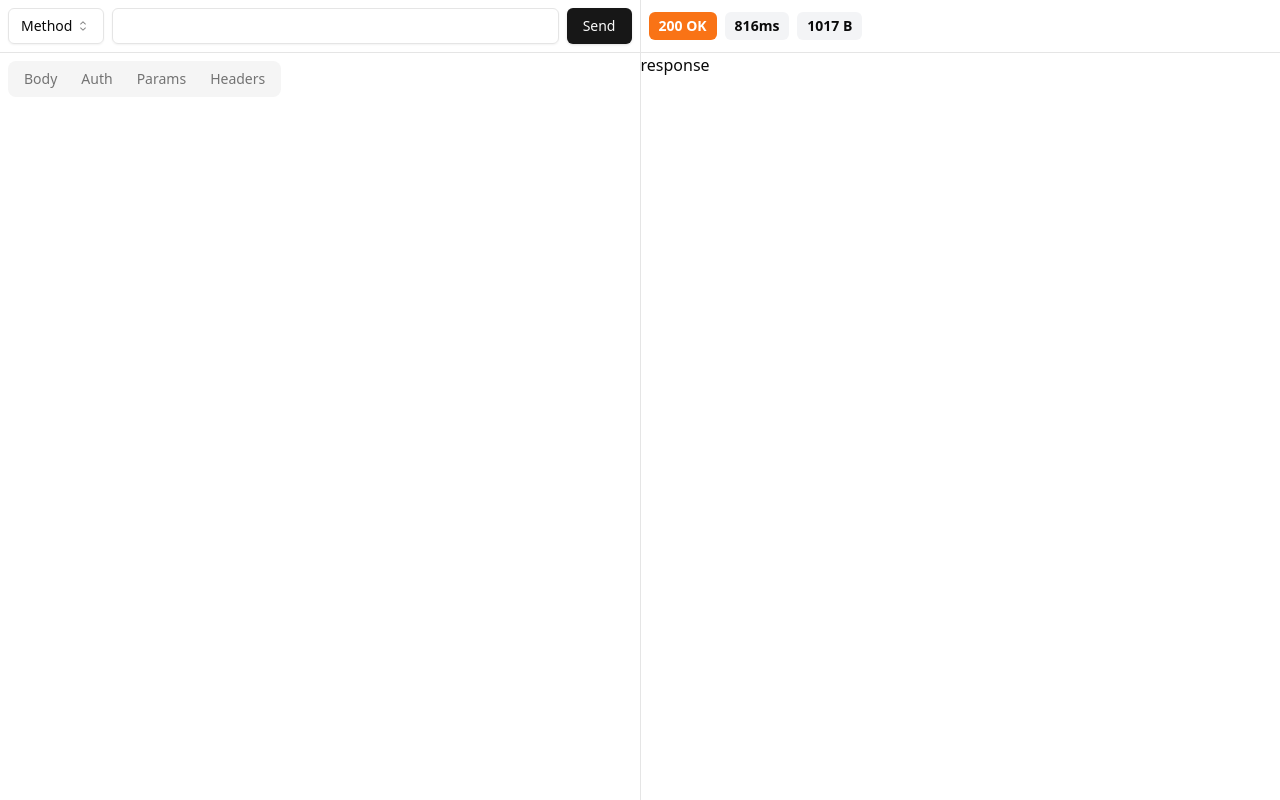
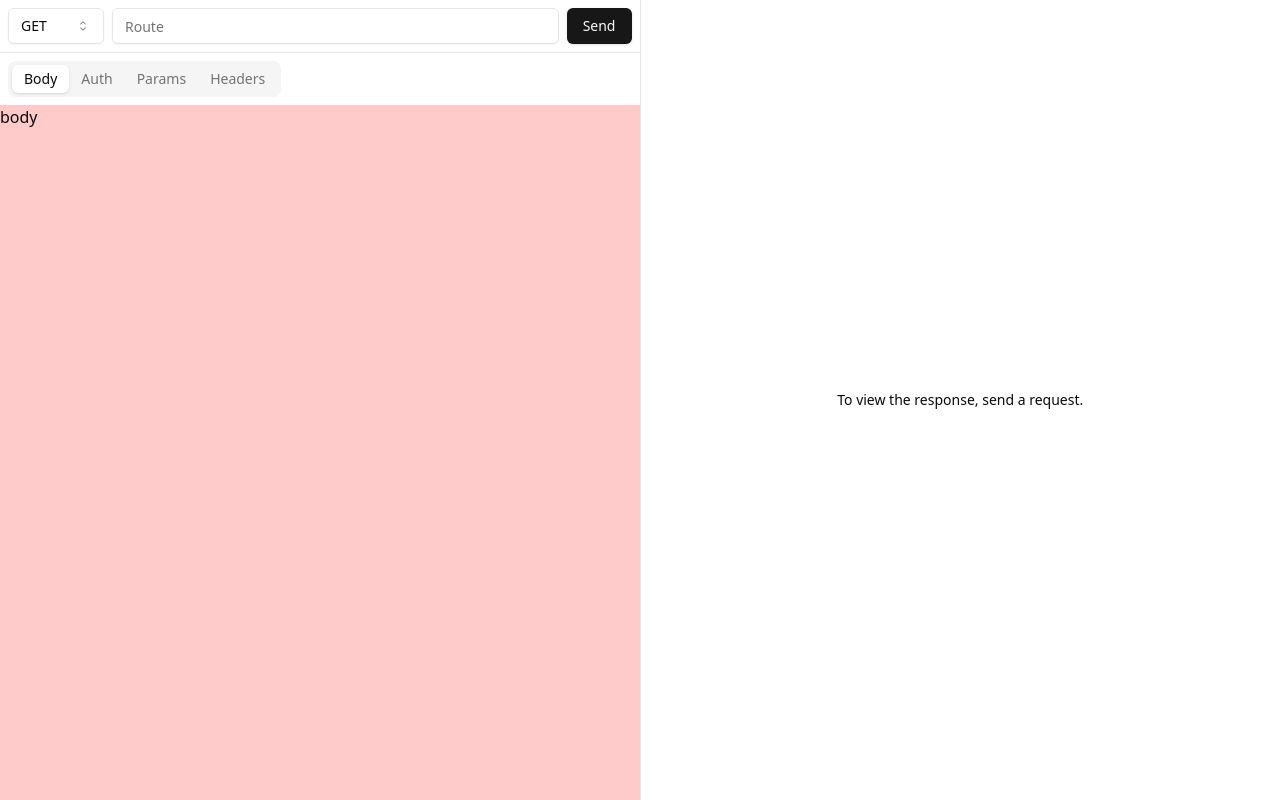
Before and after one commit to brunohfabre/mocha-web, a React (Vite) app: page / in a window 1280 px wide. Built offline with nearby package versions, Linux system fonts and the light colour scheme.

Commit message:
add react hook form

```diff
--- a/package.json
+++ b/package.json
@@ -9,6 +9,7 @@
     "preview": "vite preview"
   },
   "dependencies": {
+    "@hookform/resolvers": "^3.9.0",
     "@monaco-editor/react": "^4.6.0",
     "@radix-ui/react-icons": "^1.3.0",
     "@radix-ui/react-select": "^2.1.1",
--- a/src/pages/collections/collection/request.tsx
+++ b/src/pages/collections/collection/request.tsx
@@ -9,12 +9,40 @@ import {
 } from '@/components/ui/select'
 import { Separator } from '@/components/ui/separator'
 import { Tabs, TabsContent, TabsList, TabsTrigger } from '@/components/ui/tabs'
+import { z } from 'zod'
+import { Controller, useForm } from 'react-hook-form'
+import { zodResolver } from '@hookform/resolvers/zod'
+
+const formSchema = z.object({
+  method: z.enum(['get', 'post', 'put', 'patch', 'delete']),
+  url: z.string(),
+})
+
+type FormData = z.infer<typeof formSchema>
 
 export function Request() {
+  const form = useForm<FormData>({
+    resolver: zodResolver(formSchema),
+    defaultValues: {
+      method: 'get',
+    },
+  })
+
+  function sendRequest(data: FormData) {
+    console.log(data)
+  }
+
   return (
     <div className="flex-1 flex flex-col">
-      <header className="flex p-2 gap-2">
-        <Select>
+      <form
+        className="flex p-2 gap-2"
+        onSubmit={form.handleSubmit(sendRequest)}
+      >
+        <Controller
+          control={form.control}
+          name="method"
+          render={({ field }) => (
+            <Select value={field.value} onValueChange={field.onChange}>
               <SelectTrigger className="min-w-24 w-min">
                 <SelectValue placeholder="Method" />
               </SelectTrigger>
@@ -27,15 +55,17 @@ export function Request() {
                 <SelectItem value="delete">DELETE</SelectItem>
               </SelectContent>
             </Select>
+          )}
+        />
 
-        <Input />
+        <Input placeholder="Route" {...form.register('url')} />
 
         <Button type="submit">Send</Button>
-      </header>
+      </form>
 
       <Separator orientation="horizontal" />
 
-      <Tabs defaultValue="account" className="flex-1 flex flex-col">
+      <Tabs defaultValue="body" className="flex-1 flex flex-col">
         <div className="p-2">
           <TabsList>
             <TabsTrigger value="body">Body</TabsTrigger>
--- a/src/pages/collections/collection/response.tsx
+++ b/src/pages/collections/collection/response.tsx
@@ -11,6 +11,12 @@ type StatusType =
 const statusType: StatusType = 'server-error'
 
 export function Response() {
+  return (
+    <div className="flex-1 flex items-center justify-center">
+      <p className="text-sm">To view the response, send a request.</p>
+    </div>
+  )
+
   return (
     <div className="flex-1 flex flex-col">
       <header className="flex p-2 h-[52px] items-center gap-2">
```
Also changed, not shown: 1 other file (tests, documents, lock files or other folders). Lines whose indentation alone changed are shown as unchanged.
